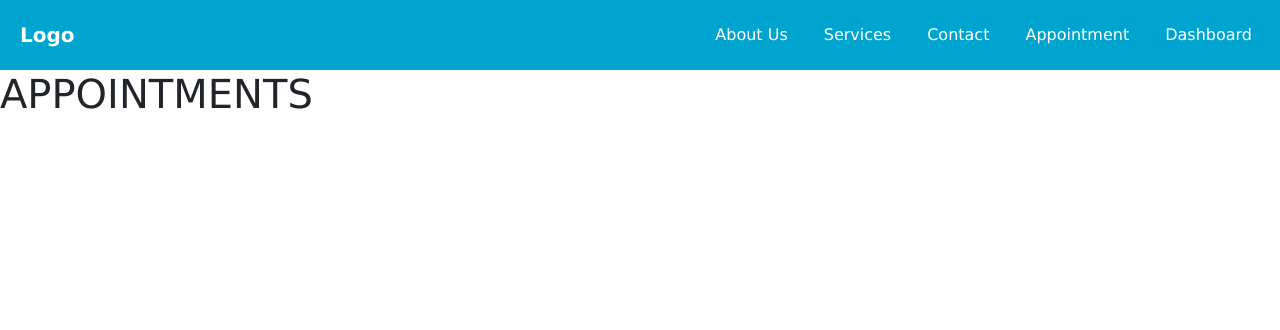
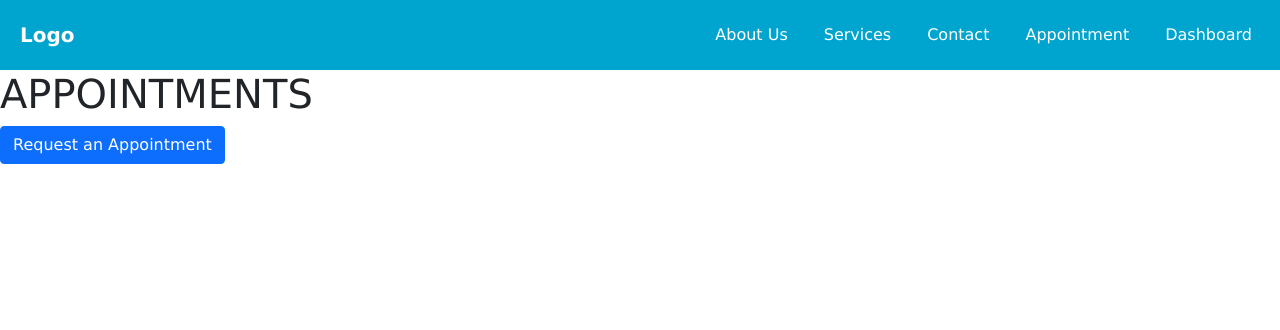
Before and after one commit to APC-SoCIT/APC-2024-2025-T1-03-Occupational-Therapy-Clinic, a Django app: page /appointment/ in a window 1280 px wide. Shown: the top 330 px of the page. Run offline with Django 3.2, Linux system fonts and the light colour scheme; parts of the project's set-up code (start-up, migrations or seed data) failed here and were passed over.

Commit message:
added button to direct to the request form

```diff
--- a/O4P/home/templates/home/appointment.html
+++ b/O4P/home/templates/home/appointment.html
@@ -2,4 +2,5 @@
 
 {% block content %}
         <h1>APPOINTMENTS</h1>
+        <a href="{% url 'create_appointment_request' %}" class="btn btn-primary">Request an Appointment</a>
 {% endblock %}
```
